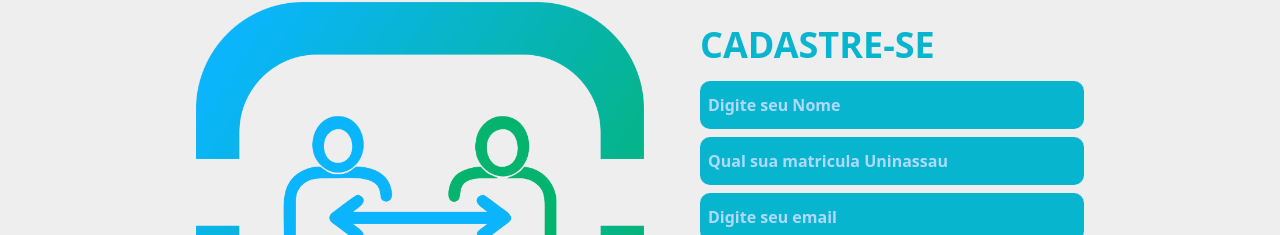
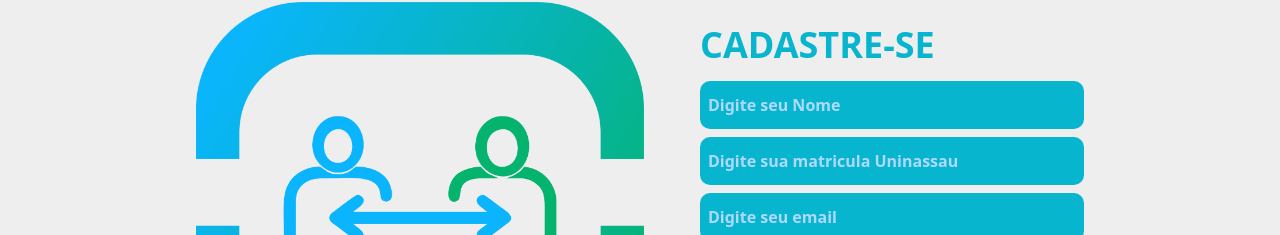
Before and after one commit to daviroquedev/ride, a React (Vite) app: page /cadastro in a window 1280 px wide. Shown: the part 262-497 px from the top of the page. Built offline with nearby package versions, Linux system fonts and the light colour scheme; the HTML template or start-up script is replaced by a standard one.

Commit message:
placeholder matricula

```diff
--- a/src/screens/Cadastro.jsx
+++ b/src/screens/Cadastro.jsx
@@ -72,7 +72,7 @@
                                 <input type="text" value={name} required onChange={(e) => { handleChange(e) }} className="bg-[#08B5CE] w-96 h-12 mb-2 font-bold p-2 text-white placeholder-[#AFD9FF] rounded-[10px]" placeholder='Digite seu Nome' />
                                 { /*when user write in name input box , handleChange()
                   function will be called. */}
-                                <input type="text" value={matricula} required onChange={(e) => { handleAgeChange(e) }} className="bg-[#08B5CE] mb-2 w-96 h-12 font-bold p-2 text-white placeholder-[#AFD9FF] rounded-[10px]" placeholder='Qual sua matricula Uninassau' />
+                                <input type="text" value={matricula} required onChange={(e) => { handleAgeChange(e) }} className="bg-[#08B5CE] mb-2 w-96 h-12 font-bold p-2 text-white placeholder-[#AFD9FF] rounded-[10px]" placeholder='Digite sua matricula Uninassau' />
                                 { /*when user write in name input box , handleChange()
                   function will be called. */}
                                 <input type="email" value={email} required onChange={(e) => { handleEmailChange(e) }} className="bg-[#08B5CE] mb-2 w-96 h-12 font-bold p-2 text-white placeholder-[#AFD9FF] rounded-[10px]" placeholder='Digite seu email' />
```
